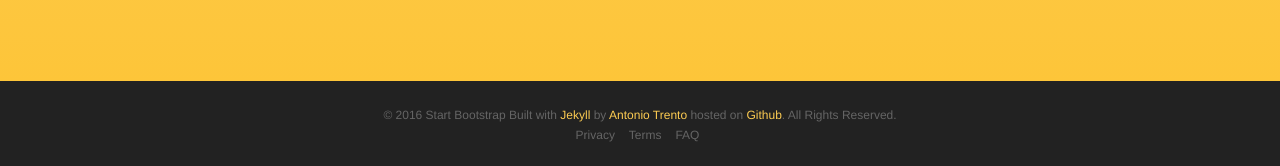
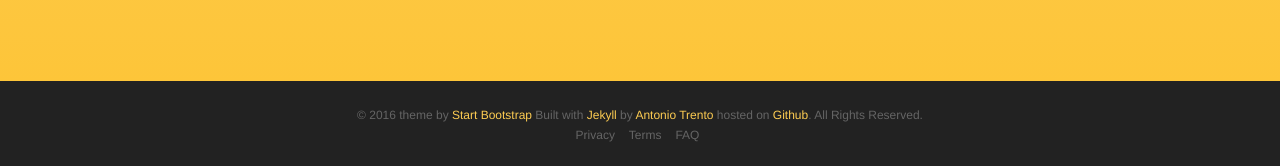
Before and after one commit to jekynewage/jekynewage.github.io, a Jekyll site: the page built from index.html, in a window 1280 px wide and 900 px high, scrolled down 4759 px. Shown: the part 731-897 px from the top of the window. Built offline with Jekyll 4.4.1, drawn with Linux system fonts in a browser that asks for light colours; nearby versions of some CDN libraries; some web fonts are replaced; the list of posts is cut into pages by our own code.

Commit message:
Update contact.html

```diff
--- a/_includes/contact.html
+++ b/_includes/contact.html
@@ -24,7 +24,7 @@
 </section>
 <footer>
     <div class="container">
-        <p>&copy; 2016 Start Bootstrap Built with <a target="_blank" rel="nofollow" href="https://jekyllrb.com/">Jekyll</a> by <a target="_blank" rel="nofollow" href="https://it.linkedin.com/in/antoniotrento">Antonio Trento</a> hosted on <a target="_blank" rel="nofollow" href="https://github.com/jekynewage/jekynewage.github.io">Github</a>. All Rights Reserved.</p>
+        <p>&copy; 2016 theme by <a rel="nofollow" target="blank" href="https://startbootstrap.com/template-overviews/new-age/">Start Bootstrap</a> Built with <a target="_blank" rel="nofollow" href="https://jekyllrb.com/">Jekyll</a> by <a target="_blank" rel="nofollow" href="https://it.linkedin.com/in/antoniotrento">Antonio Trento</a> hosted on <a target="_blank" rel="nofollow" href="https://github.com/jekynewage/jekynewage.github.io">Github</a>. All Rights Reserved.</p>
         <ul class="list-inline">
             <li>
                 <a href="#">Privacy</a>
```
